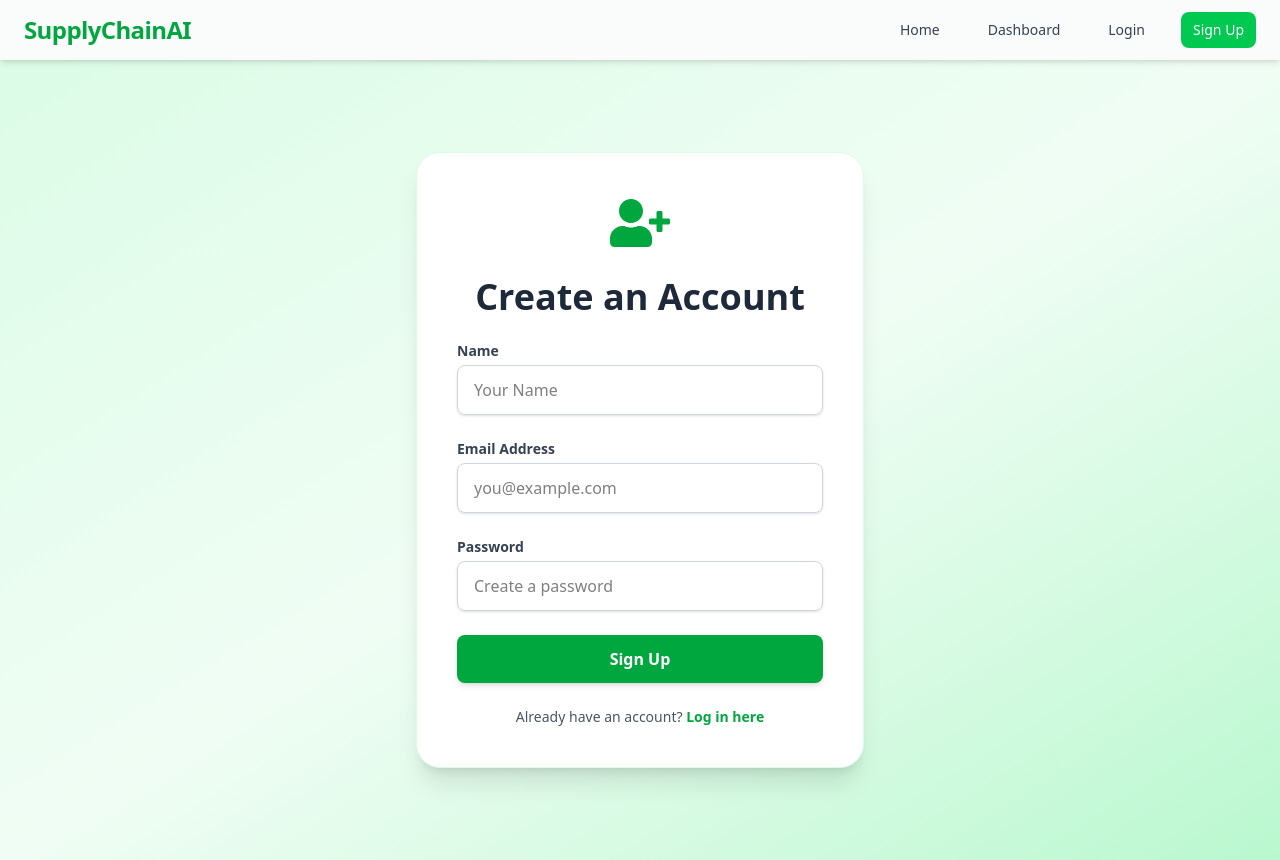
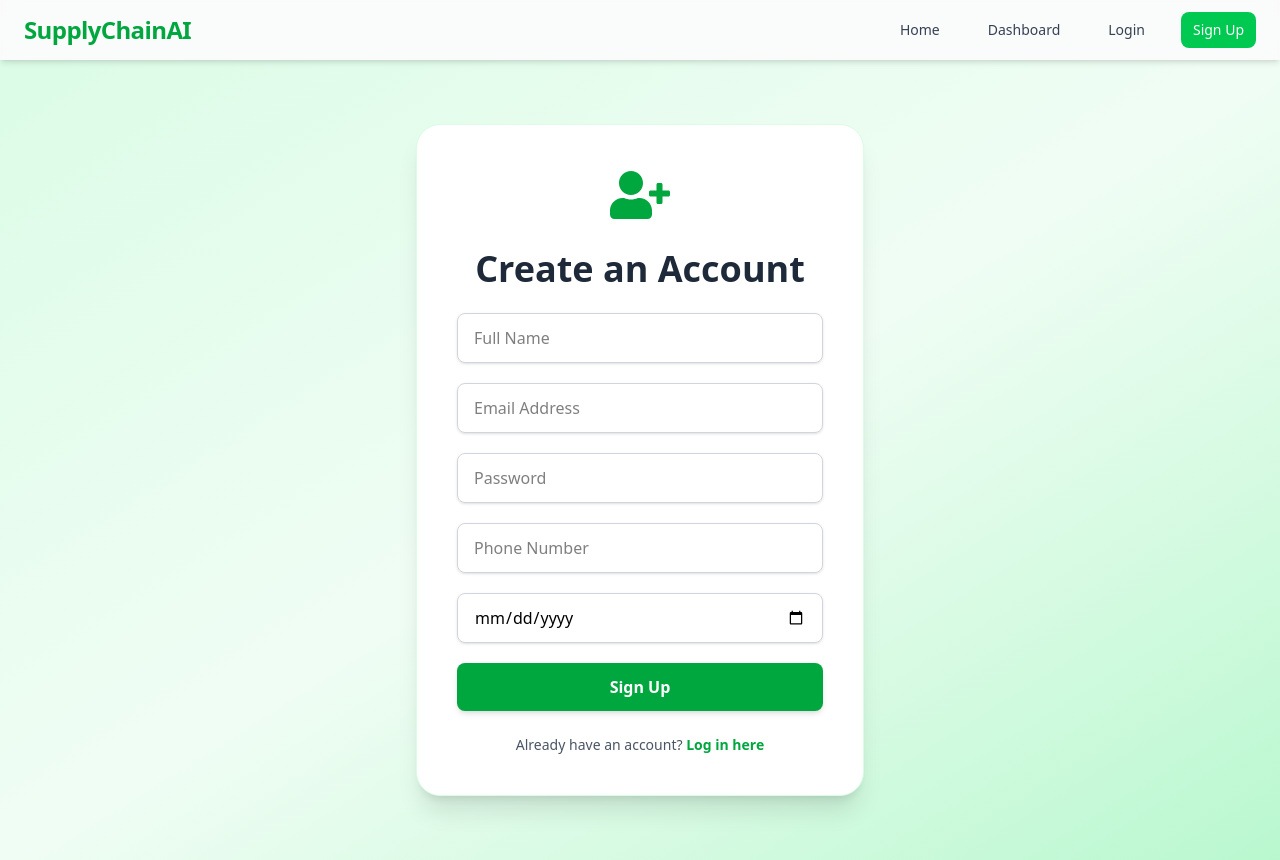
Before and after one commit to abhishek5703/walmart-supply-chain, a React (Vite) app in the folder frontend/: page /signup in a window 1280 px wide. Built offline with nearby package versions, Linux system fonts and the light colour scheme.

Commit message:
added axios for connecting backend and frontend

```diff
--- a/frontend/package.json
+++ b/frontend/package.json
@@ -11,6 +11,7 @@
   },
   "dependencies": {
     "@tailwindcss/vite": "^4.1.11",
+    "axios": "^1.10.0",
     "framer-motion": "^12.23.1",
     "react": "^19.1.0",
     "react-dom": "^19.1.0",
--- a/frontend/src/pages/Dashboard.jsx
+++ b/frontend/src/pages/Dashboard.jsx
@@ -1,12 +1,7 @@
-import React from "react";
+import React, { useState } from "react";
 import { motion } from "framer-motion";
-import { FaWarehouse, FaTags } from "react-icons/fa";
+import { FaWarehouse, FaTags, FaPlus, FaUpload } from "react-icons/fa";
 import { MdRecommend } from "react-icons/md";
-
-const dummyProducts = [
-  { id: 1, name: "Product A", description: "High-quality A", price: 100 },
-  { id: 2, name: "Product B", description: "Reliable B", price: 200 },
-];
 
 const fadeUp = {
   hidden: { opacity: 0, y: 30 },
@@ -18,6 +13,40 @@ const fadeUp = {
 };
 
 const Dashboard = () => {
+  const [products, setProducts] = useState([]);
+  const [form, setForm] = useState({ name: "", description: "", price: "", image: "" });
+  const [imagePreview, setImagePreview] = useState(null);
+
+  const handleChange = (e) => {
+    const { name, value, files } = e.target;
+    if (name === "image") {
+      const file = files[0];
+      setForm({ ...form, image: file });
+      setImagePreview(URL.createObjectURL(file));
+    } else {
+      setForm({ ...form, [name]: value });
+    }
+  };
+
+  const handleAddProduct = (e) => {
+    e.preventDefault();
+    const newProduct = {
+      id: Date.now(),
+      name: form.name,
+      description: form.description,
+      price: form.price,
+      image: imagePreview,
+    };
+    setProducts([newProduct, ...products]);
+    setForm({ name: "", description: "", price: "", image: "" });
+    setImagePreview(null);
+  };
+
+  const handleAIAnalysis = (product) => {
+    alert(`AI analyzing: Best seller for ${product.name}...`);
+    // Future: integrate actual ML recommendation logic here
+  };
+
   return (
     <div className="min-h-screen bg-gradient-to-br from-white via-gray-50 to-gray-100 px-6 md:px-20 py-14">
       <motion.div
@@ -30,12 +59,62 @@ const Dashboard = () => {
           📦 Product Dashboard
         </h1>
         <p className="text-gray-600 text-lg mt-3 max-w-2xl mx-auto">
-          Track, analyze, and make smart purchasing decisions with AI-powered suggestions.
+          Add, view, and analyze your products using AI-driven insights.
         </p>
       </motion.div>
 
+      <div className="mb-10">
+        <form onSubmit={handleAddProduct} className="bg-white rounded-2xl shadow-md p-6 space-y-4">
+          <h2 className="text-xl font-bold text-gray-800 flex items-center gap-2">
+            <FaPlus /> Add New Product
+          </h2>
+          <input
+            type="text"
+            name="name"
+            placeholder="Product Name"
+            value={form.name}
+            onChange={handleChange}
+            required
+            className="w-full px-4 py-2 border border-gray-300 rounded-md focus:outline-none focus:ring-2 focus:ring-green-400"
+          />
+          <textarea
+            name="description"
+            placeholder="Product Description"
+            value={form.description}
+            onChange={handleChange}
+            required
+            className="w-full px-4 py-2 border border-gray-300 rounded-md focus:outline-none focus:ring-2 focus:ring-green-400"
+          />
+          <input
+            type="number"
+            name="price"
+            placeholder="Product Price"
+            value={form.price}
+            onChange={handleChange}
+            required
+            className="w-full px-4 py-2 border border-gray-300 rounded-md focus:outline-none focus:ring-2 focus:ring-green-400"
+          />
+          <input
+            type="file"
+            name="image"
+            accept="image/*"
+            onChange={handleChange}
+            className="w-full"
+          />
+          {imagePreview && (
+            <img src={imagePreview} alt="Preview" className="w-40 h-40 object-cover rounded-xl" />
+          )}
+          <button
+            type="submit"
+            className="bg-green-600 text-white px-6 py-2 rounded-lg font-bold hover:bg-green-700 transition"
+          >
+            <FaUpload className="inline mr-2" /> Upload Product
+          </button>
+        </form>
+      </div>
+
       <div className="grid grid-cols-1 sm:grid-cols-2 lg:grid-cols-3 gap-8">
-        {dummyProducts.map((product, i) => (
+        {products.map((product, i) => (
           <motion.div
             key={product.id}
             className="bg-white rounded-2xl border border-gray-200 hover:border-green-500 shadow-md hover:shadow-xl transition-all duration-300 overflow-hidden group"
@@ -55,12 +134,18 @@ const Dashboard = () => {
               <p className="text-gray-600 text-sm mb-2 line-clamp-3">
                 {product.description}
               </p>
-              <div className="flex items-center text-green-700 font-semibold text-sm gap-2">
+              <div className="flex items-center text-green-700 font-semibold text-sm gap-2 mb-2">
                 <FaTags /> ₹{product.price}
               </div>
+              {product.image && (
+                <img src={product.image} alt={product.name} className="w-full h-40 object-cover rounded-xl" />
+              )}
             </div>
             <div className="bg-gray-50 px-6 py-4 border-t">
-              <button className="w-full flex items-center justify-center gap-2 bg-green-500 hover:bg-green-600 text-white px-4 py-2 rounded-full text-sm font-medium transition">
+              <button
+                onClick={() => handleAIAnalysis(product)}
+                className="w-full flex items-center justify-center gap-2 bg-green-500 hover:bg-green-600 text-white px-4 py-2 rounded-full text-sm font-medium transition"
+              >
                 <MdRecommend className="text-lg" /> Get Seller Recommendation
               </button>
             </div>
--- a/frontend/src/pages/Login.jsx
+++ b/frontend/src/pages/Login.jsx
@@ -1,8 +1,26 @@
-import React from "react";
+import React, { useState } from "react";
 import { motion } from "framer-motion";
 import { FaUserCircle } from "react-icons/fa";
+import { useNavigate } from "react-router-dom";
+import Axios from "../utils/Axios"; // Make sure this file exists and is correctly configured
 
 const Login = () => {
+  const [email, setEmail] = useState("");
+  const [password, setPassword] = useState("");
+  const navigate = useNavigate();
+
+  const handleLogin = async (e) => {
+    e.preventDefault();
+    try {
+      const res = await Axios.post("/auth/login", { email, password });
+      localStorage.setItem("token", res.data.token);
+      navigate("/dashboard");
+    } catch (err) {
+      alert("Invalid email or password");
+      console.error(err);
+    }
+  };
+
   return (
     <div className="flex justify-center items-center min-h-screen bg-gradient-to-br from-green-100 via-green-50 to-green-200 px-4">
       <motion.div
@@ -17,13 +35,16 @@ const Login = () => {
         <h2 className="text-4xl font-extrabold text-center text-gray-800 mb-6">
           Welcome Back
         </h2>
-        <form className="space-y-6">
+        <form onSubmit={handleLogin} className="space-y-6">
           <div>
             <label className="block text-sm font-semibold text-gray-700 mb-1">Email Address</label>
             <input
               type="email"
               placeholder="you@example.com"
+              value={email}
+              onChange={(e) => setEmail(e.target.value)}
               className="w-full px-4 py-3 border border-gray-300 rounded-lg shadow-sm focus:outline-none focus:ring-2 focus:ring-green-400 focus:border-transparent transition"
+              required
             />
           </div>
           <div>
@@ -31,7 +52,10 @@ const Login = () => {
             <input
               type="password"
               placeholder="••••••••"
+              value={password}
+              onChange={(e) => setPassword(e.target.value)}
               className="w-full px-4 py-3 border border-gray-300 rounded-lg shadow-sm focus:outline-none focus:ring-2 focus:ring-green-400 focus:border-transparent transition"
+              required
             />
           </div>
           <button
@@ -42,7 +66,10 @@ const Login = () => {
           </button>
         </form>
         <p className="text-center text-sm text-gray-600 mt-6">
-          Don’t have an account? <a href="/signup" className="text-green-600 font-semibold hover:underline">Sign up here</a>
+          Don’t have an account?{" "}
+          <a href="/signup" className="text-green-600 font-semibold hover:underline">
+            Sign up here
+          </a>
         </p>
       </motion.div>
     </div>
--- a/frontend/src/pages/Signup.jsx
+++ b/frontend/src/pages/Signup.jsx
@@ -1,8 +1,43 @@
-import React from "react";
+import React, { useState } from "react";
 import { motion } from "framer-motion";
 import { FaUserPlus } from "react-icons/fa";
+import Axios from "../utils/Axios";
+import { useNavigate } from "react-router-dom";
 
 const Signup = () => {
+  const navigate = useNavigate();
+
+  const [formData, setFormData] = useState({
+    name: "",
+    email: "",
+    password: "",
+    phone: "",
+    dob: "",
+  });
+
+  const [error, setError] = useState("");
+  const [loading, setLoading] = useState(false);
+
+  const handleChange = (e) => {
+    setFormData((prev) => ({ ...prev, [e.target.name]: e.target.value }));
+  };
+
+  const handleSubmit = async (e) => {
+    e.preventDefault();
+    setLoading(true);
+    setError("");
+
+    try {
+      const res = await Axios.post("/auth/signup", formData);
+      alert("Signup successful. Please log in.");
+      navigate("/login");
+    } catch (err) {
+      setError(err.response?.data?.message || "Signup failed.");
+    } finally {
+      setLoading(false);
+    }
+  };
+
   return (
     <div className="flex justify-center items-center min-h-screen bg-gradient-to-br from-green-100 via-green-50 to-green-200 px-4">
       <motion.div
@@ -17,40 +52,73 @@ const Signup = () => {
         <h2 className="text-4xl font-extrabold text-center text-gray-800 mb-6">
           Create an Account
         </h2>
-        <form className="space-y-6">
-          <div>
-            <label className="block text-sm font-semibold text-gray-700 mb-1">Name</label>
+
+        <form className="space-y-5" onSubmit={handleSubmit}>
           <input
             type="text"
-              placeholder="Your Name"
-              className="w-full px-4 py-3 border border-gray-300 rounded-lg shadow-sm focus:outline-none focus:ring-2 focus:ring-green-400 focus:border-transparent transition"
+            name="name"
+            placeholder="Full Name"
+            required
+            value={formData.name}
+            onChange={handleChange}
+            className="w-full px-4 py-3 border border-gray-300 rounded-lg shadow-sm focus:outline-none focus:ring-2 focus:ring-green-400"
           />
-          </div>
-          <div>
-            <label className="block text-sm font-semibold text-gray-700 mb-1">Email Address</label>
+
           <input
             type="email"
-              placeholder="you@example.com"
-              className="w-full px-4 py-3 border border-gray-300 rounded-lg shadow-sm focus:outline-none focus:ring-2 focus:ring-green-400 focus:border-transparent transition"
+            name="email"
+            placeholder="Email Address"
+            required
+            value={formData.email}
+            onChange={handleChange}
+            className="w-full px-4 py-3 border border-gray-300 rounded-lg shadow-sm focus:outline-none focus:ring-2 focus:ring-green-400"
           />
-          </div>
-          <div>
-            <label className="block text-sm font-semibold text-gray-700 mb-1">Password</label>
+
           <input
             type="password"
-              placeholder="Create a password"
-              className="w-full px-4 py-3 border border-gray-300 rounded-lg shadow-sm focus:outline-none focus:ring-2 focus:ring-green-400 focus:border-transparent transition"
+            name="password"
+            placeholder="Password"
+            required
+            value={formData.password}
+            onChange={handleChange}
+            className="w-full px-4 py-3 border border-gray-300 rounded-lg shadow-sm focus:outline-none focus:ring-2 focus:ring-green-400"
           />
-          </div>
+
+          <input
+            type="text"
+            name="phone"
+            placeholder="Phone Number"
+            required
+            value={formData.phone}
+            onChange={handleChange}
+            className="w-full px-4 py-3 border border-gray-300 rounded-lg shadow-sm focus:outline-none focus:ring-2 focus:ring-green-400"
+          />
+
+          <input
+            type="date"
+            name="dob"
+            required
+            value={formData.dob}
+            onChange={handleChange}
+            className="w-full px-4 py-3 border border-gray-300 rounded-lg shadow-sm focus:outline-none focus:ring-2 focus:ring-green-400"
+          />
+
+          {error && <p className="text-red-600 text-sm">{error}</p>}
+
           <button
             type="submit"
+            disabled={loading}
             className="w-full bg-green-600 hover:bg-green-700 text-white py-3 rounded-lg font-bold shadow-md transition-transform transform hover:scale-[1.02]"
           >
-            Sign Up
+            {loading ? "Signing Up..." : "Sign Up"}
           </button>
         </form>
+
         <p className="text-center text-sm text-gray-600 mt-6">
-          Already have an account? <a href="/login" className="text-green-600 font-semibold hover:underline">Log in here</a>
+          Already have an account?{" "}
+          <a href="/login" className="text-green-600 font-semibold hover:underline">
+            Log in here
+          </a>
         </p>
       </motion.div>
     </div>
--- /dev/null
+++ b/frontend/src/utils/Axios.js
@@ -0,0 +1,15 @@
+import axios from 'axios';
+
+const Axios = axios.create({
+  baseURL: 'http://localhost:5000/api',
+});
+
+Axios.interceptors.request.use((config) => {
+  const token = localStorage.getItem('token');
+  if (token) {
+    config.headers.Authorization = `Bearer ${token}`;
+  }
+  return config;
+});
+
+export default Axios;
```
Also changed, not shown: frontend/src/pages/Home.jsx (+19 -6 lines), 2 other files (tests, documents, lock files or other folders). Lines whose indentation alone changed are shown as unchanged.
